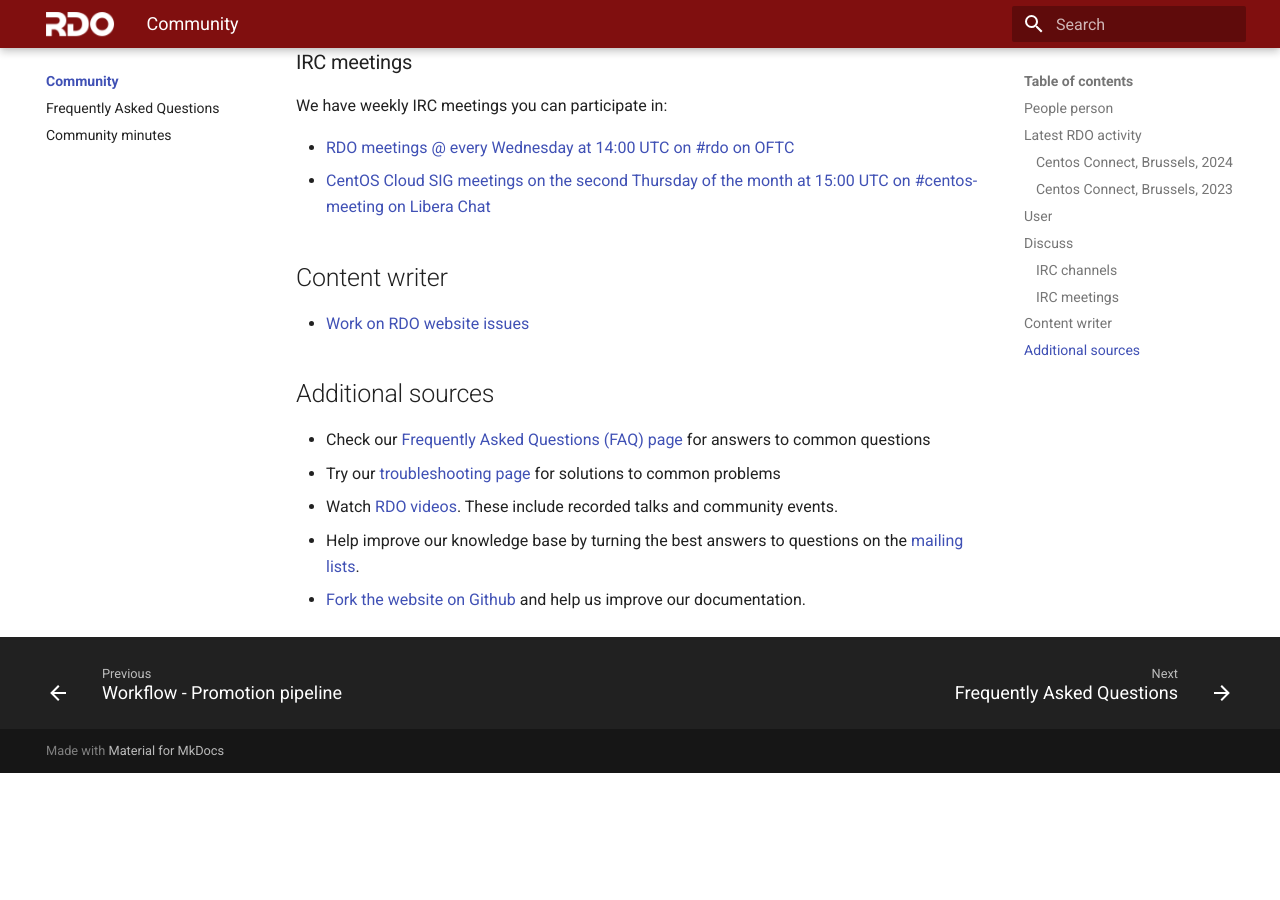
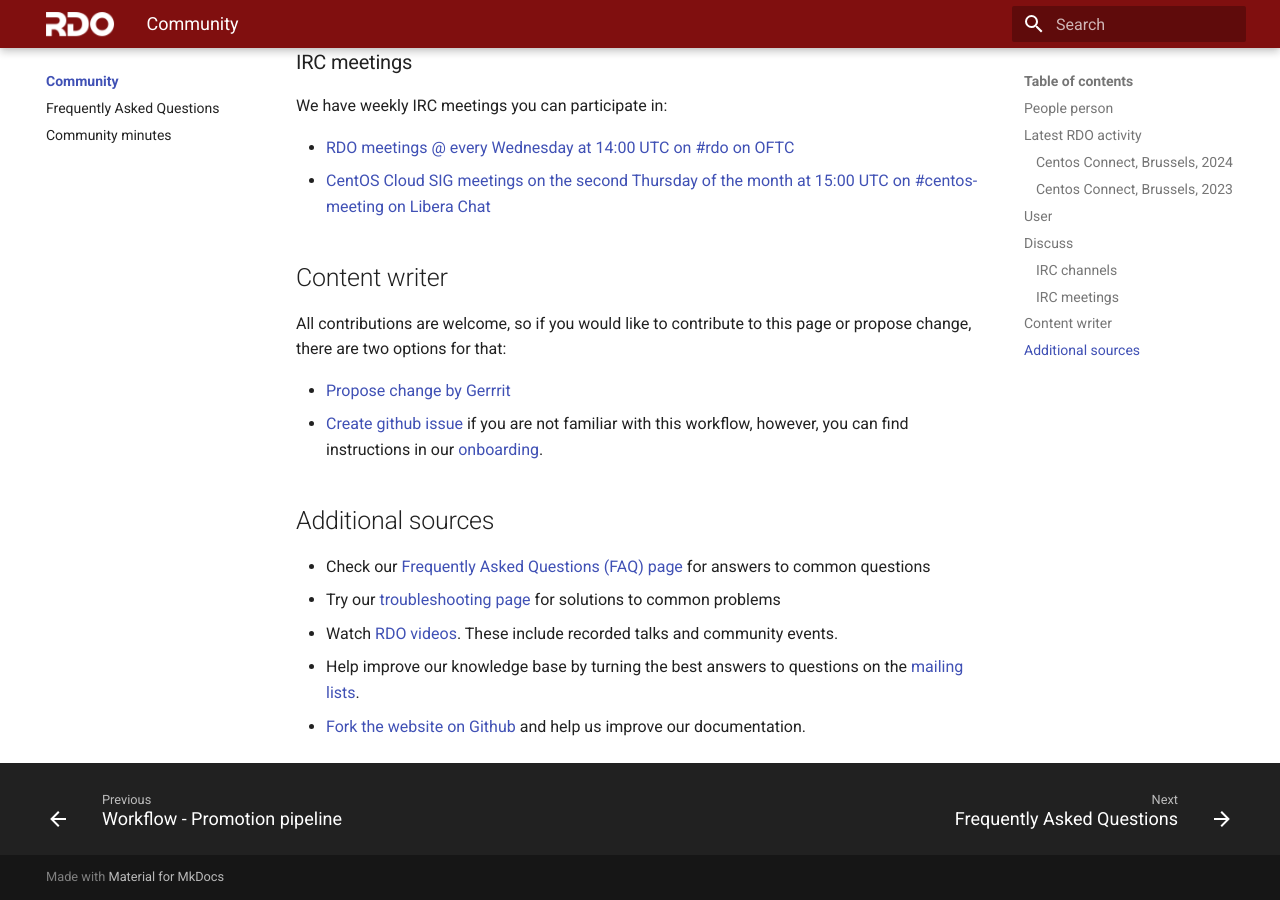
Before and after one commit to rdo-infra/rdo-mkdocs-website, an MkDocs documentation site: the page built from docs/community/index.md, in a window 1280 px wide and 900 px high, scrolled down 1751 px. Built offline with MkDocs 1.6.1 and Material for MkDocs 9.7.7, drawn with Linux system fonts in a browser that asks for light colours; before the commit the page ends 2524 px from its top, so only the background shows below that.

Commit message:
Add information about contributing to the page
Change-Id: I5cc54f134b2f2f9acae76672c1bddf22494a6639

```diff
--- a/docs/community/index.md
+++ b/docs/community/index.md
@@ -65,7 +65,10 @@
 
 ## Content writer
 
-* [Work on RDO website issues](https://github.com/rdo-infra/rdo-mkdocs-website/issues)
+All contributions are welcome, so if you would like to contribute to this page or propose change, there are two options for that:
+
+* [Propose change by Gerrrit](https://review.rdoproject.org/r/q/project:rdo-infra%252Frdo-mkdocs-website)
+* [Create github issue](https://github.com/rdo-infra/rdo-mkdocs-website/issues) if you are not familiar with this workflow, however, you can find instructions in our [onboarding](https://www.rdoproject.org/contribute/onboarding/).
 
 
 
```
